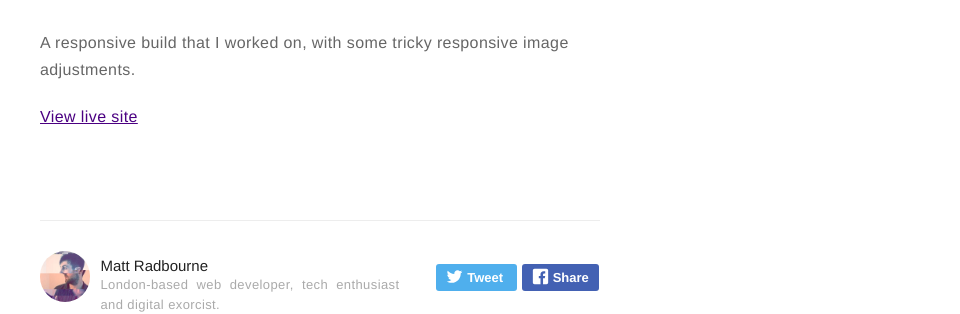
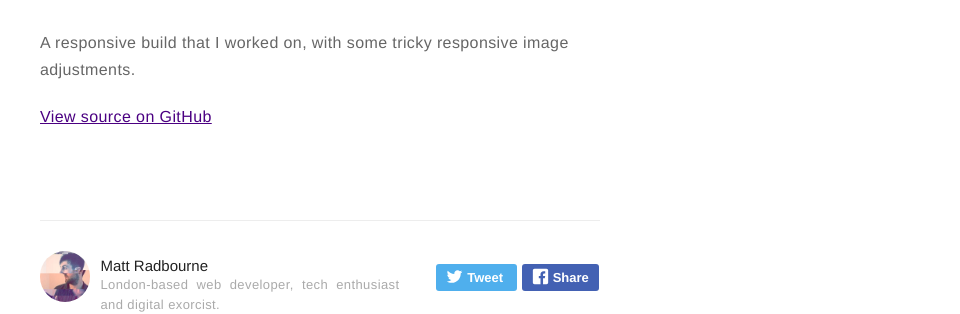
Before and after one commit to mradbourne/mradbourne.github.io, a Jekyll site: the page built from _projects/the-gardeners.md, in a window 1280 px wide. Shown: the part 604-918 px from the top of the page, without its empty margins (320-1280 px from the left). Built offline with Jekyll 4.4.1, drawn with Linux system fonts in a browser that asks for light colours; comment, search, counter and statistics services are not loaded.

Commit message:
Update Gardeners project links

```diff
--- a/_projects/the-gardeners.md
+++ b/_projects/the-gardeners.md
@@ -10,4 +10,4 @@
 
 A responsive build that I worked on, with some tricky responsive image adjustments.
 
-[View live site](http://the-gardeners.net)
+[View source on GitHub](https://github.com/mradbourne/the-gardeners)
```
